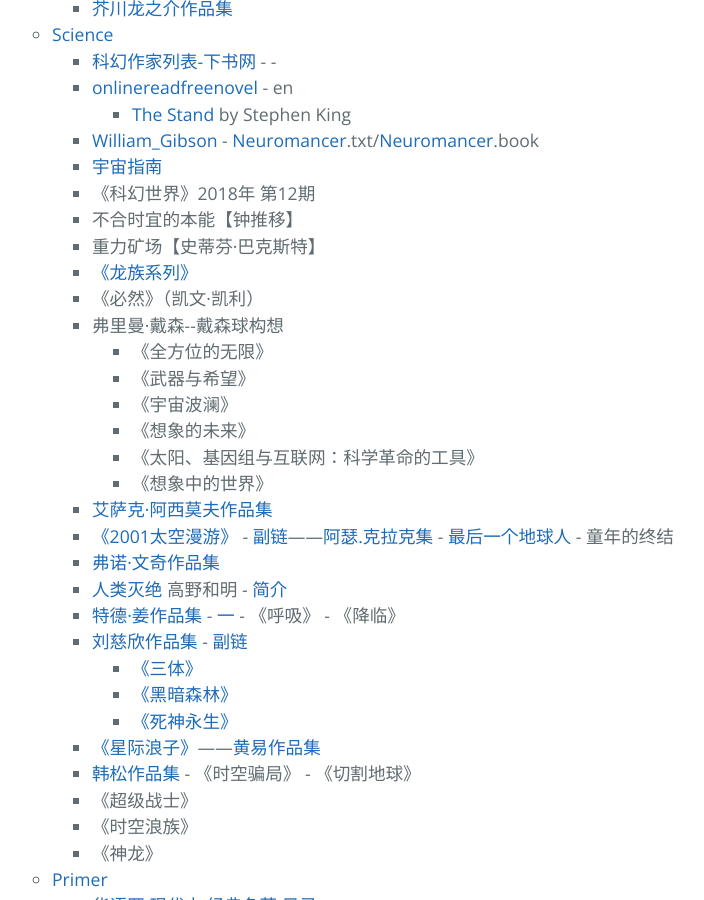
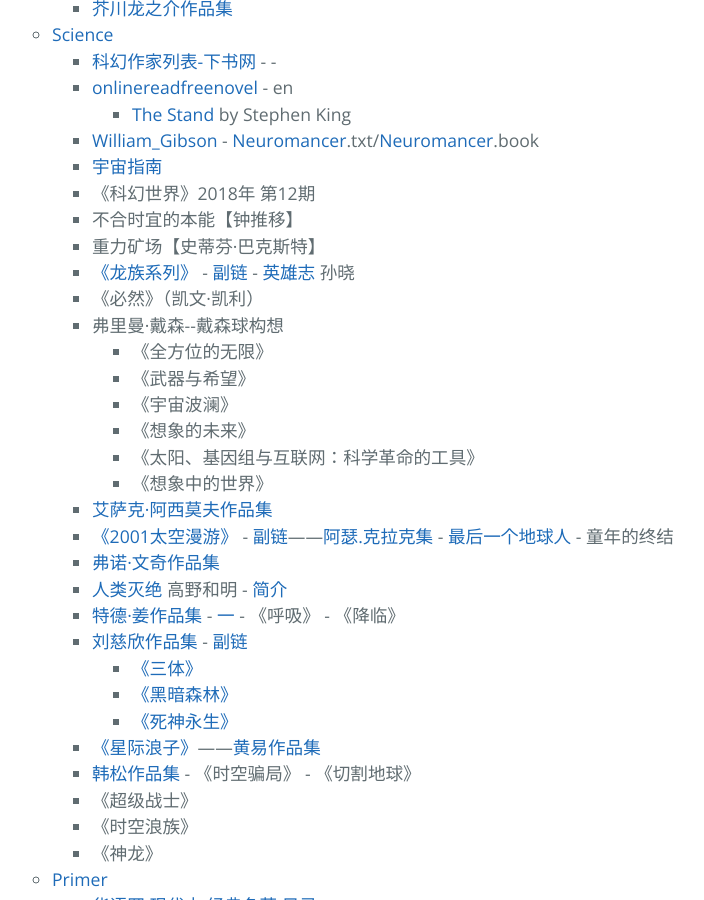
Before and after one commit to AmbroseRen/test, a Jekyll site: the page built from Library/BookListsOne.md, in a window 1280 px wide and 900 px high, scrolled down 4493 px. Shown: the whole window, without its empty margins (252-956 px from the left). Built offline with Jekyll 4.4.1, drawn with Linux system fonts in a browser that asks for light colours; our own code applies the rules of GitHub Pages for plain Markdown files; the repository's description, which GitHub fills in, is left out.

Commit message:
Update BookListsOne.md

```diff
--- a/Library/BookListsOne.md
+++ b/Library/BookListsOne.md
@@ -249,7 +249,7 @@
                     <li>《科幻世界》2018年 第12期</li>
                     <li>不合时宜的本能【钟推移】</li>
                     <li>重力矿场【史蒂芬·巴克斯特】</li>
-                    <li><a href="https://www.kanunu8.com/zt/zt_10919.html">《龙族系列》</a></li>
+                    <li><a href="https://www.kanunu8.com/zt/zt_10919.html">《龙族系列》</a> - <a href="https://www.51shucheng.net/zh-tw/wangluo/longzu">副链</a> - <a href="https://www.101novel.com/ck101/4736/">英雄志</a> 孙晓</li>
                     <li>《必然》（凯文·凯利）</li>
                     <li>弗里曼·戴森--戴森球构想
                         <ul>
```
